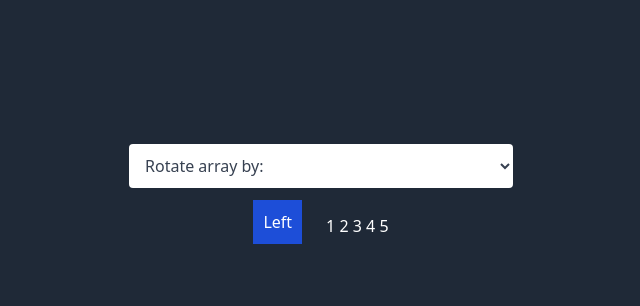
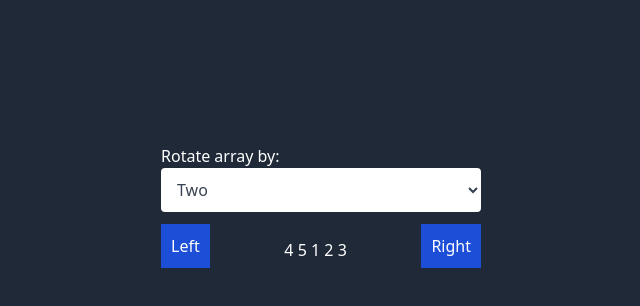
Before and after one commit to elbitapmoC/fe-array-rotation, a plain HTML site: page index.html in a window 1280 px wide. Both pictures are taken after a click on the button "Left". Shown: the whole page, without its empty margins (319-959 px from the left). Drawn offline with nearby package versions, Linux system fonts and the light colour scheme.

Commit message:
Swapping left and right works

```diff
--- a/app.js
+++ b/app.js
@@ -4,33 +4,49 @@ let rightBtn = document.getElementById("right");
 let leftBtn = document.getElementById("left");
 
 leftBtn.addEventListener("click", () => {
-  let rotate = document.getElementById("rotateBy");
-  rotateArray("L", arrays, (rotate = 1));
-});
-rightBtn.addEventListener("click", () => {
-  let rotate = document.getElementById("rotateBy");
-  rotateArray("R", arrays, (rotate = 1));
+  let rotate = document.getElementById("rotateBy").value;
+  rotateArray("L", arrays, rotate);
 });
 
-function reverseArr(arr, start, end) {
-  console.log(start);
-  console.log(end);
+rightBtn.addEventListener("click", () => {
+  let rotate = document.getElementById("rotateBy").value;
+  rotateArray("R", arrays, rotate);
+});
+
+function forwardArr(arr, start, end) {
   while (start < end) {
-    console.log(arr[start]);
-    console.log(arr[end]);
-
     [arr[start], arr[end]] = [arr[end], arr[start]];
     start++;
     end--;
   }
 }
 
+function backwardArr(arr, start, end) {
+  while (end < start) {
+    [arr[start], arr[end]] = [arr[end], arr[start]];
+    start--;
+    end++;
+  }
+}
+
 function rotateArray(dir, arr, r) {
   const length = arr.length - 1;
-  console.log("reversing");
   arr.reverse();
-  console.log("reversed", arr);
-  console.log("sending arr to function");
-  reverseArr(arr, 0, r - 1);
-  console.log("first reverse complete..");
-  // reverseArr(arr, r, length);
+  if (dir === "R") {
+    forwardArr(arr, 0, r - 1);
+    forwardArr(arr, r, length);
+    container.innerHTML = arr
+      .map((element) => {
+        return element.outerHTML;
+      })
+      .join(" ");
+  } else {
+    backwardArr(arr, length, r);
+    backwardArr(arr, r - 1, 0);
+    container.innerHTML = arr
+      .map((element) => {
+        return element.outerHTML;
+      })
+      .join(" ");
+  }
+}
--- a/index.html
+++ b/index.html
@@ -9,21 +9,20 @@
     <title>Rotating Array</title>
   </head>
   <body>
-    <div class="flex justify-center">
-      <div class="mb-3 xl:w-96">
+    <div class="grid justify-center flex-col">
+      <div class="mb-3 xl:w-96 max-w-xs">
+        <p class="mt-36">Rotate array by:</p>
         <select
-          class="form-select w-full px-3 py-2.5 text-gray-700 bg-white rounded mt-36"
+          class="form-select w-full px-3 py-2.5 text-gray-700 bg-white rounded"
           id="rotateBy"
           aria-label="Rotate array by"
         >
-          <option selected>Rotate array by:</option>
           <option value="1">One</option>
-          <option value="2">Two</option>
+          <option value="2" selected>Two</option>
           <option value="3">Three</option>
         </select>
       </div>
-    </div>
-    <section class="flex justify-center items-center">
+      <section class="flex items-center w-full max-w-xs justify-between">
         <button
           type="button"
           class="bg-blue-700 px-2.5 py-2.5 mr-6 mb-2"
@@ -38,7 +37,15 @@
           <div class="box">4</div>
           <div class="box">5</div>
         </aside>
+        <button
+          type="button"
+          class="bg-blue-700 px-2.5 py-2.5 ml-6 mb-2"
+          id="right"
+        >
+          Right
+        </button>
       </section>
+    </div>
     <script src="./app.js"></script>
   </body>
 </html>
```
Lines whose indentation alone changed are shown as unchanged.
